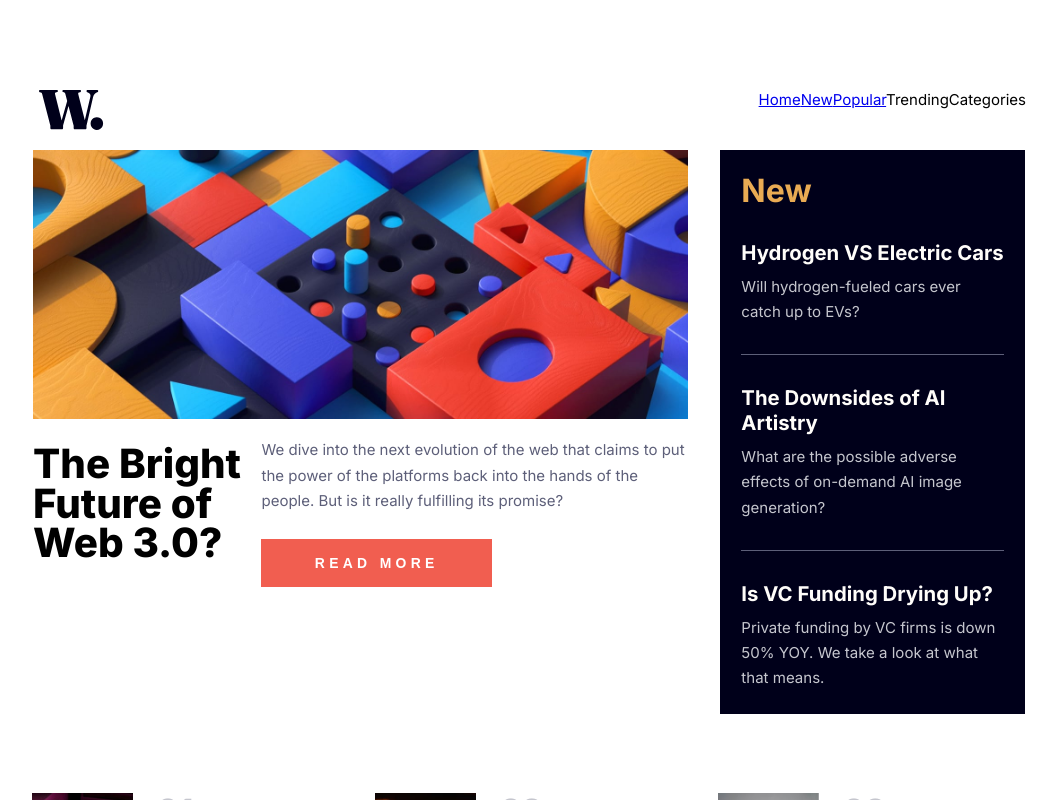
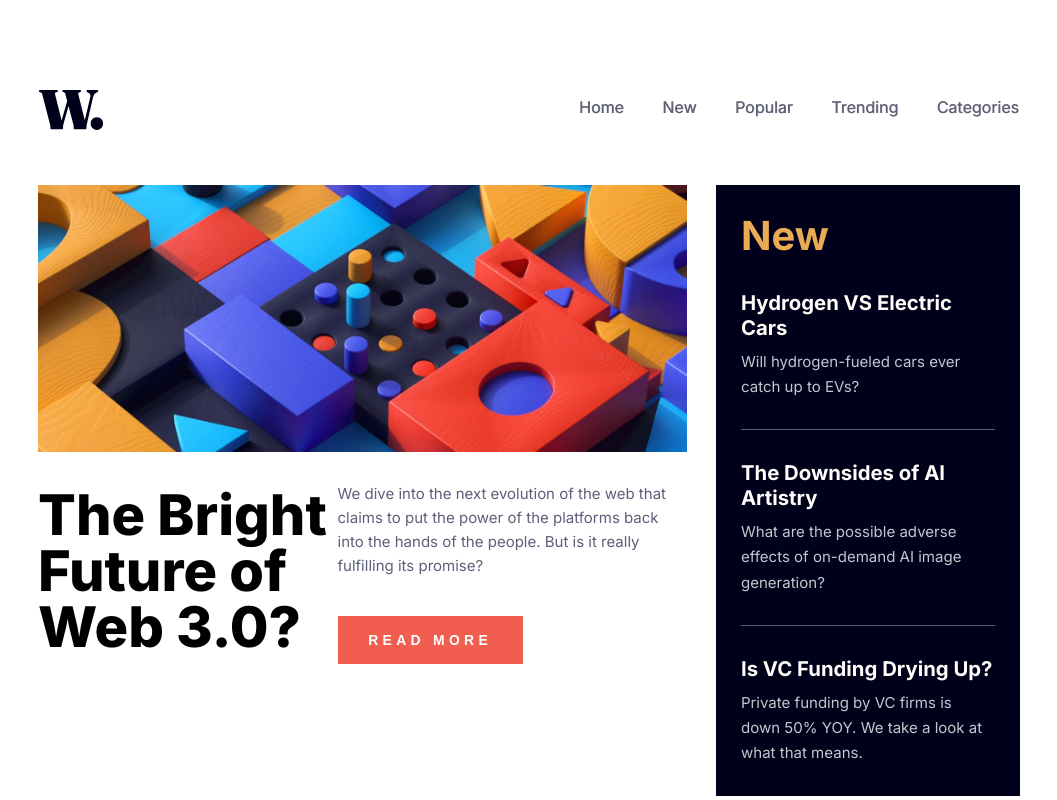
Before and after one commit to dianaroemer/news-homepage, a React (Create React App) app: page / in a window 1280 px wide. Shown: the top 800 px of the page, without its empty margins (111-1168 px from the left). Built offline with nearby package versions, Linux system fonts and the light colour scheme.

Commit message:
Finish initial styling for desktop view, TODO implement active states

```diff
--- a/src/components/DesktopMenu.js
+++ b/src/components/DesktopMenu.js
@@ -1,5 +1,5 @@
 import React, {useState} from 'react';
-// import '../styles/MobileMenu.scss';
+import '../styles/DesktopMenu.scss';
 
 // import {ReactComponent as MenuClose} from '../assets/images/icon-menu-close.svg'
 
--- /dev/null
+++ b/src/styles/DesktopMenu.scss
@@ -0,0 +1,35 @@
+@use '_colors' as _colors;
+
+
+.desktopMenu {
+    width: 440px;
+    padding-right: 7px;
+}
+
+.desktopMenuPane {
+    width: auto;
+    display: flex;
+    justify-content: space-between;
+    // padding-right: 5px;
+}
+
+
+
+.desktopMenuLink {
+    font-family: 'Inter';
+    font-weight: 400;
+    font-size: 1rem;
+    margin-bottom: 27px;
+    text-shadow: 0.5px 0px 0px grey;
+    width: fit-content;
+    text-decoration: none;
+    color: _colors.$DarkGrayishBlue;
+    margin-top: 7px;
+
+}
+
+// On Mobile CloseIcon has height of 28px, width of 28px if symmetrical
+
+// top 0, 28 - 28px
+// left 118, 145 - 28px
+// right 352, 375 - 23px
--- a/src/styles/NewsHomepage.scss
+++ b/src/styles/NewsHomepage.scss
@@ -29,8 +29,10 @@
     display: flex;
     justify-content: space-between;
     padding-top: 27px;
-    padding-left: 15px;
-    padding-right: 15px;
+    // padding-left: 15px;
+    // padding-right: 15px;
+    margin-left: 15px;
+    margin-right: 15px;
 }
 
 #logoIcon {
@@ -38,6 +40,8 @@
     width: 70px;
     margin-right: 20px;
 }
+
+
 
 #menuIcon {
     transform: translateX(5px);
@@ -214,7 +218,9 @@
 
     .newsHomepageHorizontalContainer {
         display: flex;
-
+        padding-top: 35px;
+        margin-left: 5px;
+        margin-right: 5px;
     }
 
     .newsHomepageHeadline {
@@ -225,19 +231,59 @@
 
     .newsHomepageHeadlineContent {
         display: flex;
+        justify-content: space-between;
+        padding-top: 10px;
+        // width: auto;
+    }
+
+    .newsHomepageHeadlineHeader {
+        font-size: 3.5rem;
+        line-height: 100%;
+        width: 300px;
+    }
+
+    .newsHomepageHeadlineDetails {
+        width: 350px;
+    }
+
+    .newsHomepageHeadlineLead {
+        line-height: 1.6;
+        margin-top: 2px;
+    }
+
+    .newsHomepageHeadlineDetailsMore {
+        margin-top: 38px;
+        margin-bottom: 37px;
+        width: 53%;
     }
 
     .newsHomepageNewStoriesContainer {
         margin-top: 10px;
+        margin-left: 13px;
+        padding-left: 25px;
+        padding-right: 25px;
+    }
+
+    .newsHomepageNewStoriesHeader {
+        font-size: 2.5rem;
+        margin-top: 5px;
+    }
+
+    #newsHomepageNewFinalStory {
+        margin-bottom: 10px;
     }
 
     .newsHomepageStoriesContainer {
         display: flex;
         justify-content: space-between;
+        margin-right: 20px;
+        margin-left: 20px;
+
     }
 
     .newsHomepageStoryContainer {
-        width: 31%;
+        width: 350px;
+        padding-top: 10px;
     }
 
 
```
